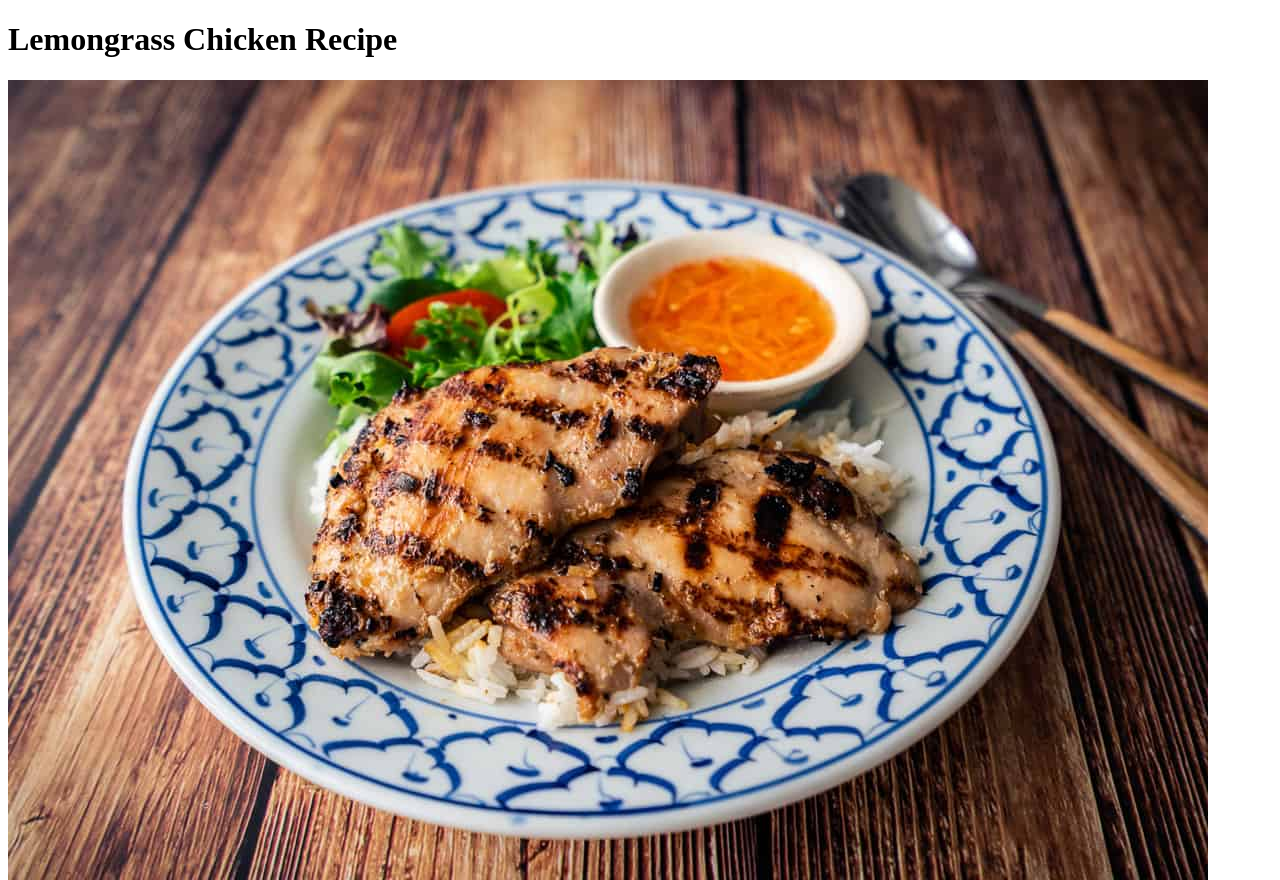
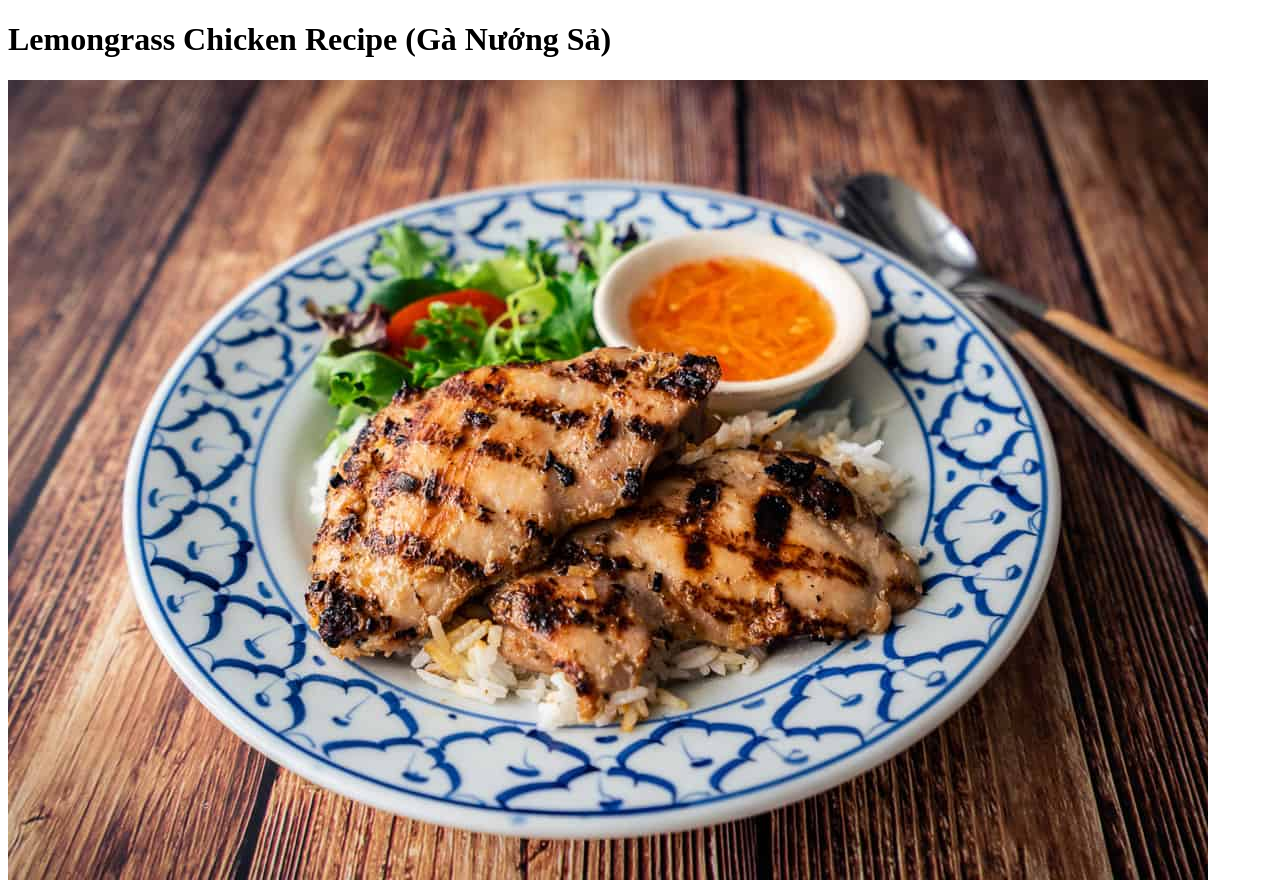
Before and after one commit to exobrian/The-Book-of-Recipes, a plain HTML site: page pages/recipes/lemongrass-chicken.html in a window 1280 px wide. Shown: the top 880 px of the page. Drawn offline with Linux system fonts and the light colour scheme.

Commit message:
Revise chicken title

```diff
--- a/pages/recipes/lemongrass-chicken.html
+++ b/pages/recipes/lemongrass-chicken.html
@@ -17,7 +17,7 @@
     <title>Lemongrass Chicken (Gà Nướng Sả)</title>
 </head>
 <body>
-    <h1>Lemongrass Chicken Recipe</h1>
+    <h1>Lemongrass Chicken Recipe (Gà Nướng Sả)</h1>
     <img src="../../images/lemongrass-chicken.jpg">
 
     <h3>Ingredients</h3>
```
